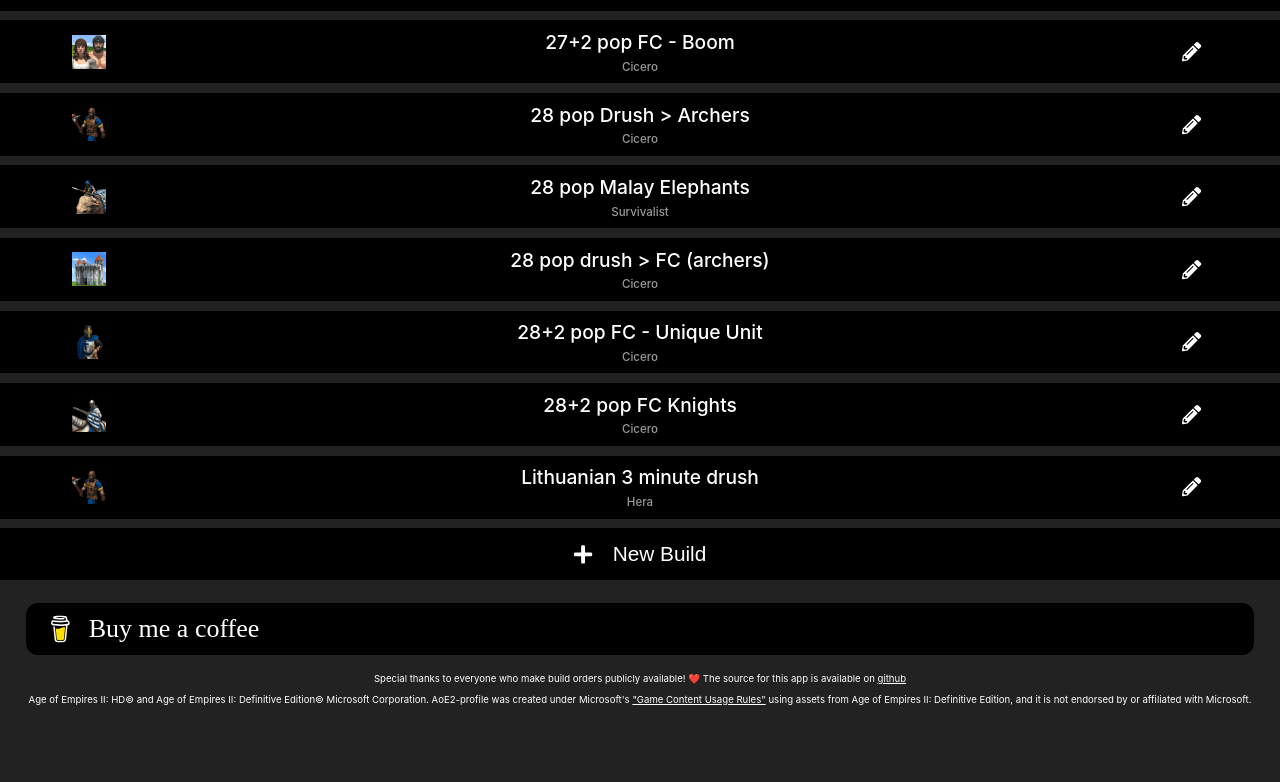
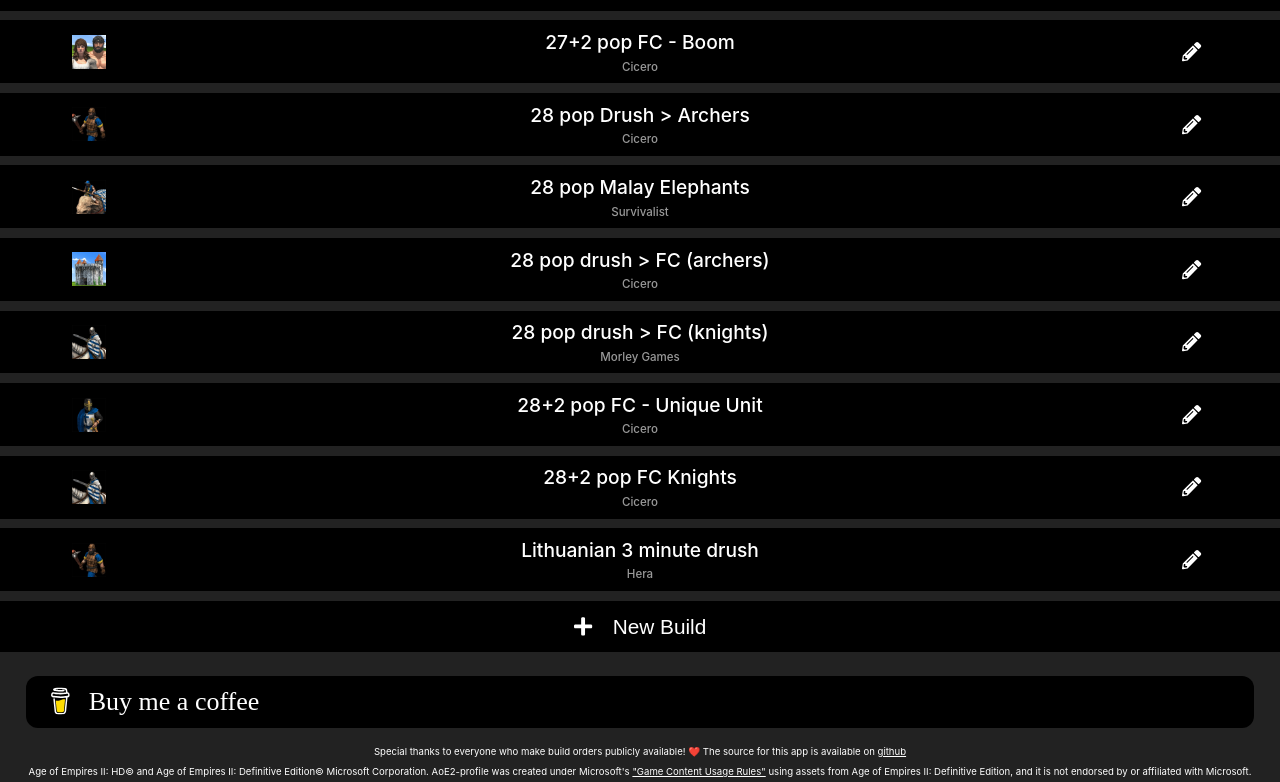
Before and after one commit to Rahien/aoe2-build-orders, a React (Create React App) app in the folder frontend/: page / in a window 1280 px wide. Shown: the part 745-1527 px from the top of the page. Before the commit the page ends 1454 px from the top, so only its background shows below. Built offline with nearby package versions, Linux system fonts and the light colour scheme.

Commit message:
add drush > fc (knights) build order

```diff
--- a/frontend/package.json
+++ b/frontend/package.json
@@ -1,6 +1,6 @@
 {
   "name": "aoe2-build-orders",
-  "version": "1.4.0",
+  "version": "1.4.1",
   "private": true,
   "dependencies": {
     "@fortawesome/fontawesome-svg-core": "^1.2.32",
--- a/frontend/src/defaultBuildOrders.ts
+++ b/frontend/src/defaultBuildOrders.ts
@@ -2192,5 +2192,181 @@
         duringPrevious: true
       }
     ]
+  },
+  "17": {
+    name: "28 pop drush > FC (knights)",
+    attribution: "Morley Games",
+    id: "17",
+    icon: "knight",
+    steps: [
+      {
+        kind: "build",
+        build: "house",
+        buildAmount: 2,
+        from: "nothing",
+        number: 3,
+        target: "sheep"
+      },
+      {
+        kind: "create",
+        number: 3,
+        target: "sheep"
+      },
+      {
+        kind: "create",
+        target: "wood",
+        number: 4
+      },
+      {
+        kind: "create",
+        target: "boar",
+      },
+      {
+        kind: "build",
+        from: "villager",
+        build: "house",
+        buildAmount: 2,
+        target: "berries"
+      },
+      {
+        kind: "build",
+        from: "villager",
+        build: "mill",
+        target: "berries"
+      },
+      {
+        kind: "create",
+        target: "berries",
+      },
+      {
+        kind:"move",
+        from: "boar",
+        target: "boar",
+        targetText: "2",
+        duringPrevious: true
+      },
+      {
+        kind: "build",
+        from: "villager",
+        build: "barracks",
+        target: "gold",
+        targetText: "10"
+      },
+      {
+        kind: "create",
+        target: "farm"
+      },
+      {
+        kind: "build",
+        build: "barracks",
+        duringPrevious: true
+      },
+      {
+        kind: "build",
+        build: "house",
+        duringPrevious: true
+      },
+      {
+        kind: "create",
+        target: "wood",
+        number: 4
+      },
+      {
+        kind: "move",
+        from: "gold",
+        target: "wood",
+        note: "after collecting 10 gold, move the gold villager to wood",
+        duringPrevious: true
+      },
+      {
+        kind: "create",
+        target: "berries",
+        number: 2
+      },
+      {
+        kind: "create",
+        target: "sheep",
+        number: 5
+      },
+      {
+        kind: "loom"
+      },
+      {
+        kind:"move",
+        from: "sheep",
+        target: "gold",
+        number: 4
+      },
+      {
+        kind: "age2"
+      },
+      {
+        kind: "move",
+        from: "sheep",
+        target: "farm",
+        number: 9,
+        duringPrevious: true
+      },
+      {
+        kind:"create",
+        target: "gold",
+        number: 2
+      },
+      {
+        kind: "build",
+        build: "stable",
+        number: 2,
+        duringPrevious: true
+      },
+      {
+        kind: "build",
+        build: "blacksmith",
+        duringPrevious: true
+      },
+      {
+        kind: "age3"
+      },
+      {
+        kind: "build",
+        build: "stable",
+        duringPrevious: true
+      },
+      {
+        kind: "note",
+        note: "research bloodlines and blacksmith upgrades",
+        duringPrevious: true
+      },
+      {
+        kind: "move",
+        from: "sheep",
+        target: "gold",
+        number: 2,
+        duringPrevious: true
+      },
+      {
+        kind: "create",
+        target: "farm",
+        number: 2
+      },
+      {
+        kind: "research",
+        techs: ['doublebitaxe'],
+        duringPrevious: true
+      },
+      {
+        kind: "move",
+        from: "berries",
+        target: "farm",
+        number: 4,
+        duringPrevious: true
+      },
+      {
+        kind: "move",
+        from: "berries",
+        target: "gold",
+        number: 2,
+        duringPrevious: true
+      }
+    ]
   }
 };
```
